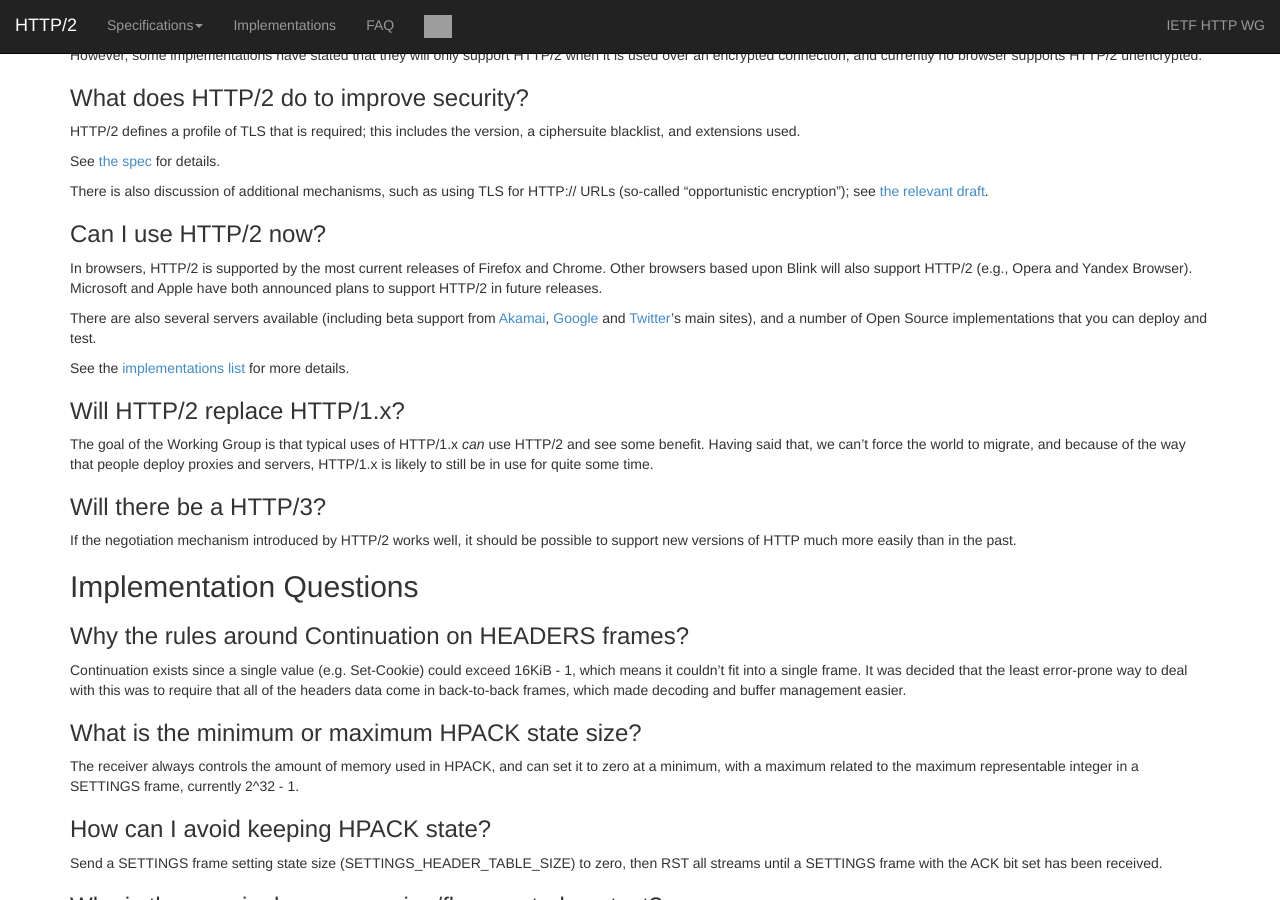
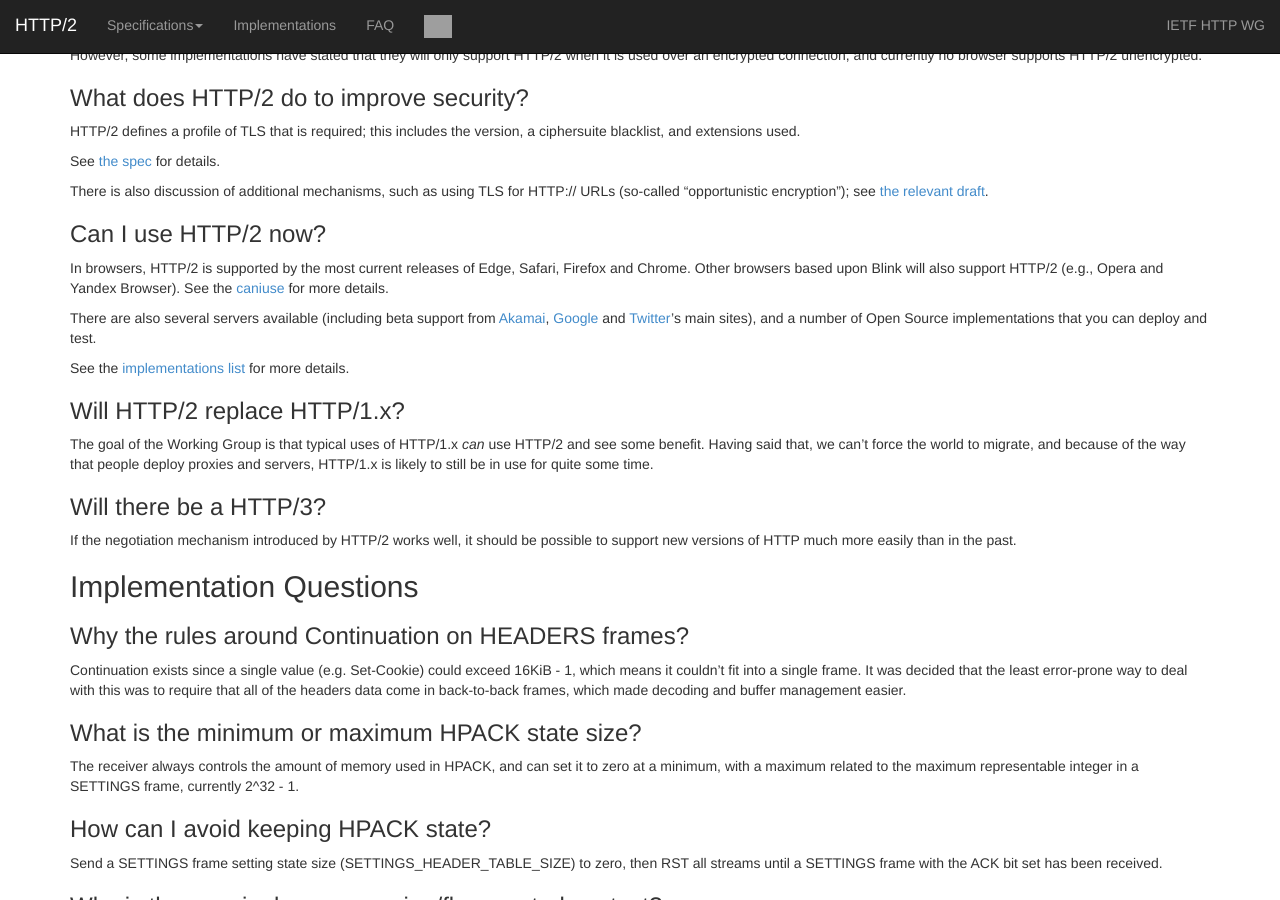
Before and after one commit to http2/http2.github.io, a Jekyll site: the page built from faq/index.md, in a window 1280 px wide and 900 px high, scrolled down 3796 px. Built offline with Jekyll 4.4.1, drawn with Linux system fonts in a browser that asks for light colours; grey boxes are pictures that could not be loaded.

Commit message:
Safari&Edge have already support HTTP/2

```diff
--- a/faq/index.md
+++ b/faq/index.md
@@ -214,7 +214,7 @@ There is also discussion of additional mechanisms, such as using TLS for HTTP://
 
 ### Can I use HTTP/2 now?
 
-In browsers, HTTP/2 is supported by the most current releases of Firefox and Chrome. Other browsers based upon Blink will also support HTTP/2 (e.g., Opera and Yandex Browser). Microsoft and Apple have both announced plans to support HTTP/2 in future releases.
+In browsers, HTTP/2 is supported by the most current releases of Edge, Safari, Firefox and Chrome. Other browsers based upon Blink will also support HTTP/2 (e.g., Opera and Yandex Browser). See the [caniuse](http://caniuse.com/#feat=http2) for more details.
 
 There are also several servers available (including beta support from [Akamai](https://http2.akamai.com/), [Google](https://google.com/) and [Twitter](https://twitter.com/)'s main sites), and a number of Open Source implementations that you can deploy and test.
 
```
